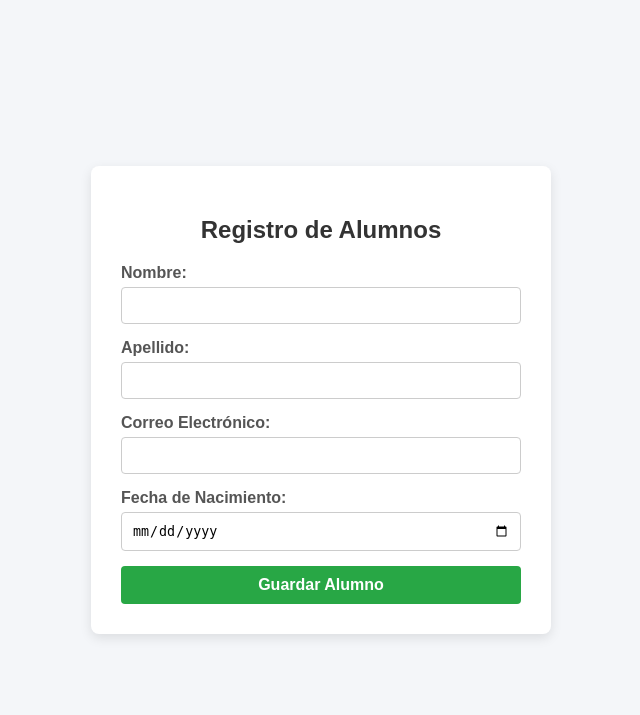
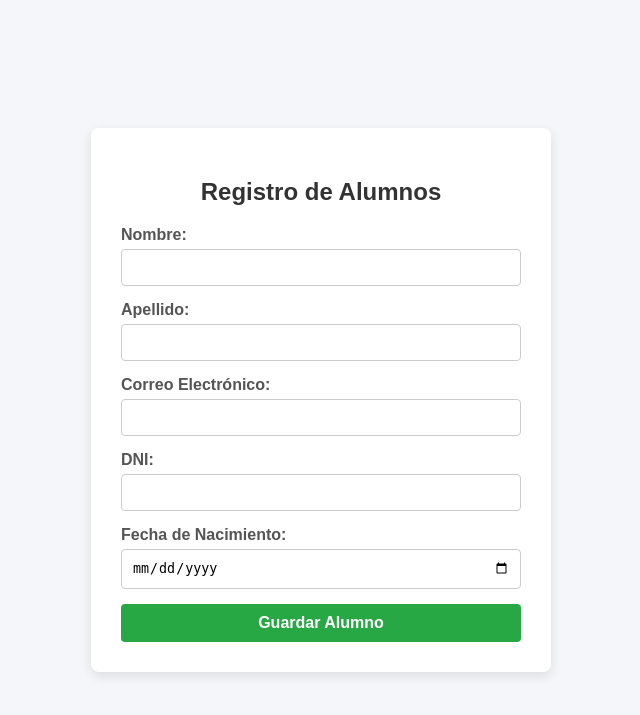
Before and after one commit to adriansuarez1999/TP3_Plataforma_Web, a Flask app: page / in a window 1280 px wide. Shown: the top 715 px of the page, without its empty margins (319-959 px from the left). Run offline with Flask 3, Linux system fonts and the light colour scheme.

Commit message:
Corregir registro de alumnos y agregar gitignore

```diff
--- a/app.py
+++ b/app.py
@@ -8,37 +8,38 @@ app.secret_key = "clave_secreta_para_flash"
 
 @app.route("/", methods=["GET", "POST"])
 def registrar():
-  if request.method == "POST":
-    # Capturamos y limpiamos espacios
-    nombre = request.form.get("nombre", "").strip()
-    apellido = request.form.get("apellido", "").strip()
-    email = request.form.get("email", "").strip()
-    fecha_nacimiento = request.form.get("fecha_nacimiento", "").strip()
+    if request.method == "POST":
+        # Capturamos y limpiamos espacios
+        nombre = request.form.get("nombre", "").strip()
+        apellido = request.form.get("apellido", "").strip()
+        email = request.form.get("email", "").strip()
+        DNI = request.form.get("DNI", "").strip()
+        fecha_nacimiento = request.form.get("fecha_nacimiento", "").strip()
 
-    # --- TAREA 3: VALIDACIONES ---
-    # 1. Validar campos vacíos
-    if not nombre or not apellido or not email or not fecha_nacimiento:
-      flash("Todos los campos son obligatorios.", "error")
-      return redirect(url_for("registrar"))
+        # --- TAREA 3: VALIDACIONES ---
+        # 1. Validar campos vacíos
+        if not nombre or not apellido or not email or not DNI or not fecha_nacimiento:
+            flash("Todos los campos son obligatorios.", "error")
+            return redirect(url_for("registrar"))
 
-    # 2. Validar formato de correo electrónico
-    email_regex = r"^[\w\.-]+@[\w\.-]+\.\w+$"
-    if not re.match(email_regex, email):
-      flash("El formato del correo electrónico no es válido.", "error")
-      return redirect(url_for("registrar"))
+        # 2. Validar formato de correo electrónico
+        email_regex = r"^[\w\.-]+@[\w\.-]+\.\w+$"
+        if not re.match(email_regex, email):
+            flash("El formato del correo electrónico no es válido.", "error")
+            return redirect(url_for("registrar"))
 
-    # --- TAREA 2: IMPLEMENTACIÓN CON LA BD ---
-    exito, mensaje = insertar_alumno(nombre, apellido, email, fecha_nacimiento)
+        # --- TAREA 2: IMPLEMENTACIÓN CON LA BD ---
+        exito, mensaje = insertar_alumno(nombre, apellido, email, DNI, fecha_nacimiento)
 
-    if exito:
-      flash(mensaje, "exito")
-    else:
-      flash(mensaje, "error")
+        if exito:
+            flash(mensaje, "exito")
+        else:
+            flash(mensaje, "error")
 
-    return redirect(url_for("registrar"))
+        return redirect(url_for("registrar"))
 
-  return render_template("registro.html")
+    return render_template("registro.html")
 
 
 if __name__ == "__main__":
-  app.run(debug=True)
+    app.run(debug=True)
--- a/templates/registro.html
+++ b/templates/registro.html
@@ -35,6 +35,11 @@
             </div>
 
             <div class="form-group">
+                <label for="DNI">DNI:</label>
+                <input type="text" id="DNI" name="DNI" required>
+            </div>
+
+            <div class="form-group">
                 <label for="fecha_nacimiento">Fecha de Nacimiento:</label>
                 <input type="date" id="fecha_nacimiento" name="fecha_nacimiento" required>
             </div>
```
Also changed, not shown: 1 other file.
